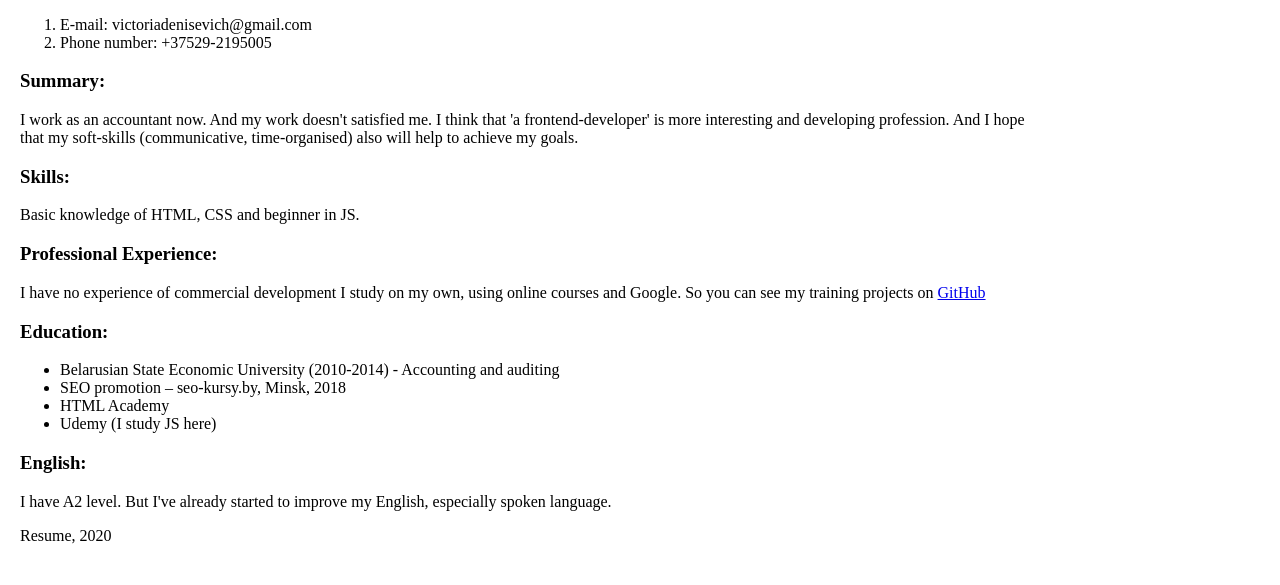
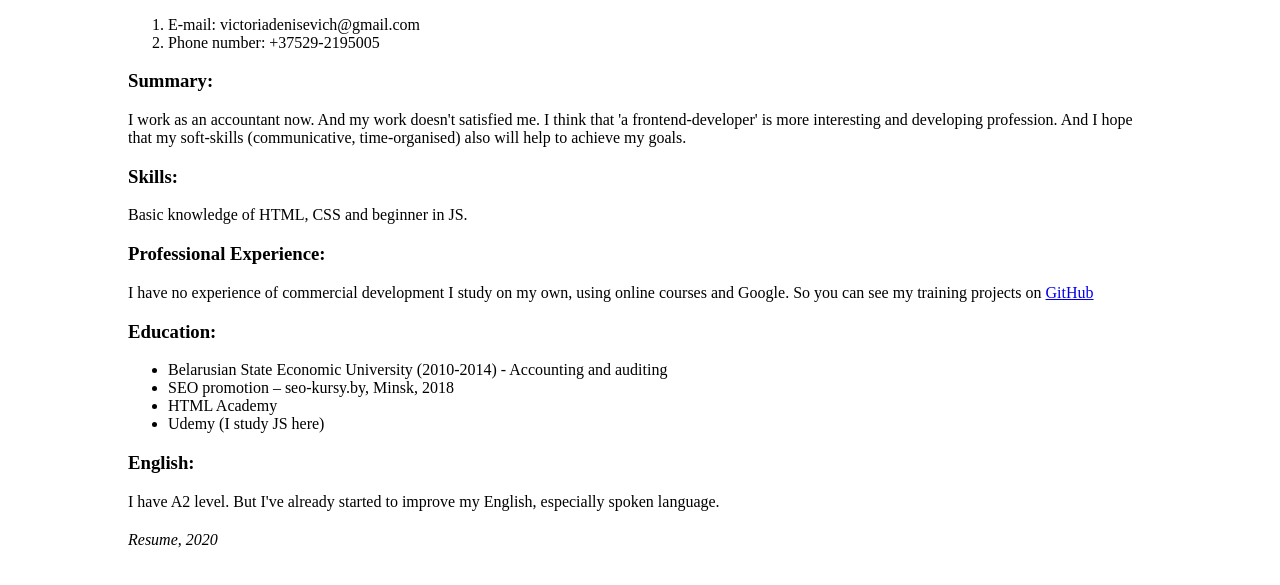
Before and after one commit to Victoria2343/rsschool-cv, a plain HTML site: page index.html in a window 1280 px wide. Shown: the part 105-690 px from the top of the page. Drawn offline with Linux system fonts and the light colour scheme.

Commit message:
feat: change styles

```diff
--- a/style.css
+++ b/style.css
@@ -1,4 +1,10 @@
 body {
   max-width: 1024px;
-  margin: 20px;
+  margin-left: auto;
+  margin-right: auto;
 }
+
+footer {
+  margin-top: 20px;
+  font-style: italic;
+}
```
